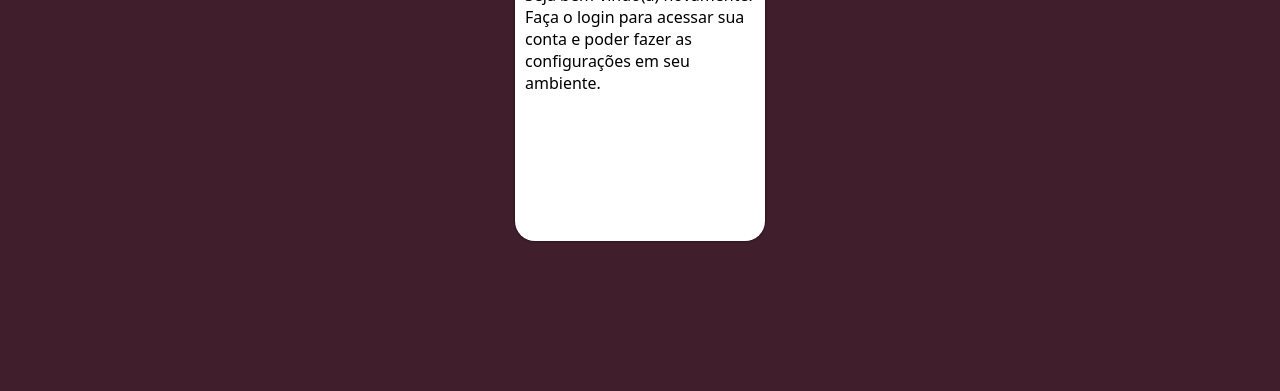
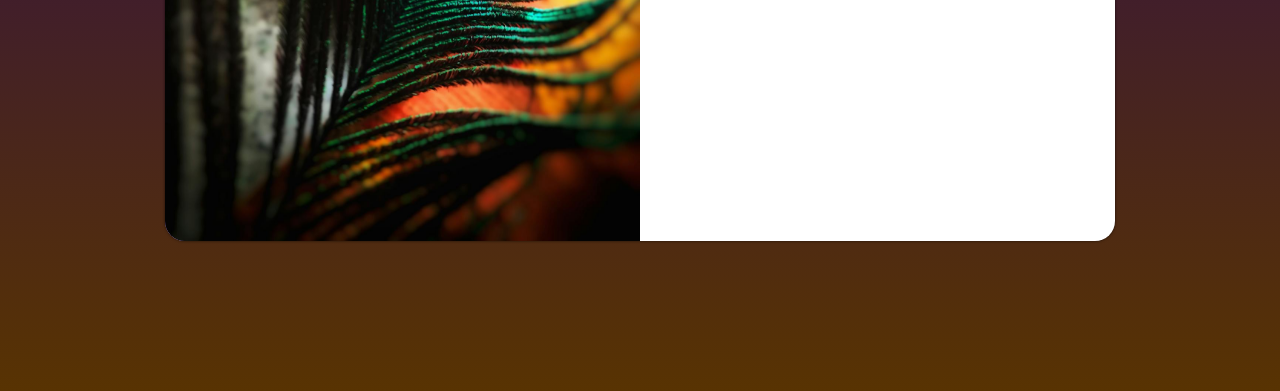
Before and after one commit to EmersonCristo/projeto-login, a plain HTML site: page index.html in a window 1280 px wide. Shown: the part 409-800 px from the top of the page. Drawn offline with Linux system fonts and the light colour scheme.

Commit message:
Adicionando media query do projeto forms

```diff
--- /dev/null
+++ b/estilos/media-query.css
@@ -0,0 +1,53 @@
+/*  Typical Device Breakpoints
+
+Pequenas telas: até 600px
+Celular: 600px até 768px
+Tablet: 768px até 992px
+Desktop: 992px até 1200px
+Grandes telas: acima de 1200px
+*/
+
+@media screen and (min-width: 768px) and (max-width: 992px) {
+
+    body {
+        background-image: linear-gradient(to top, #583302, #411e2b);
+    }
+
+    section#login {
+        width: 75vw;
+    }
+}
+
+section#login > div#imagem {
+    float: left;
+    width: 30%;
+    height: 100%;
+    background-position: center bottom;
+}
+
+section#login > div#formulario {
+    float: right;
+    width: 70%;
+}
+
+@media screen and (min-width: 992px) {
+    body {
+        background-image: linear-gradient(to top, #583302, #411e2b, rgb(141, 3, 3));
+    }
+
+    section#login {
+        width: 950px;
+        background: cover;
+    }
+}
+
+section#login > div#imagem {
+    float: left;
+    width: 50%;
+    height: 100%;
+}
+
+section#login > div#formulario {
+    float: right;
+    width: 50%;
+}
--- a/estilos/style.css
+++ b/estilos/style.css
@@ -2,6 +2,8 @@
     Paletas de cores
     Verde: #411e2b
     Lilás: #583302
+    Vermelho: rgb(141, 3, 3);
+
 */
 
 * {
@@ -35,6 +37,8 @@ section#login {
     height: 500px;
     border-radius: 20px;
     box-shadow: 0px 0px 3px rgba(0, 0, 0, 0.656);
+
+    transition: width 1s, height 1s;
 }
 
 section#login > div#imagem {
--- a/index.html
+++ b/index.html
@@ -4,6 +4,7 @@
     <meta charset="UTF-8">
     <meta name="viewport" content="width=device-width, initial-scale=1.0">
     <link rel="stylesheet" href="estilos/style.css">
+    <link rel="stylesheet" href="estilos/media-query.css">
     <title>Login</title>
 </head>
 <body>
```
